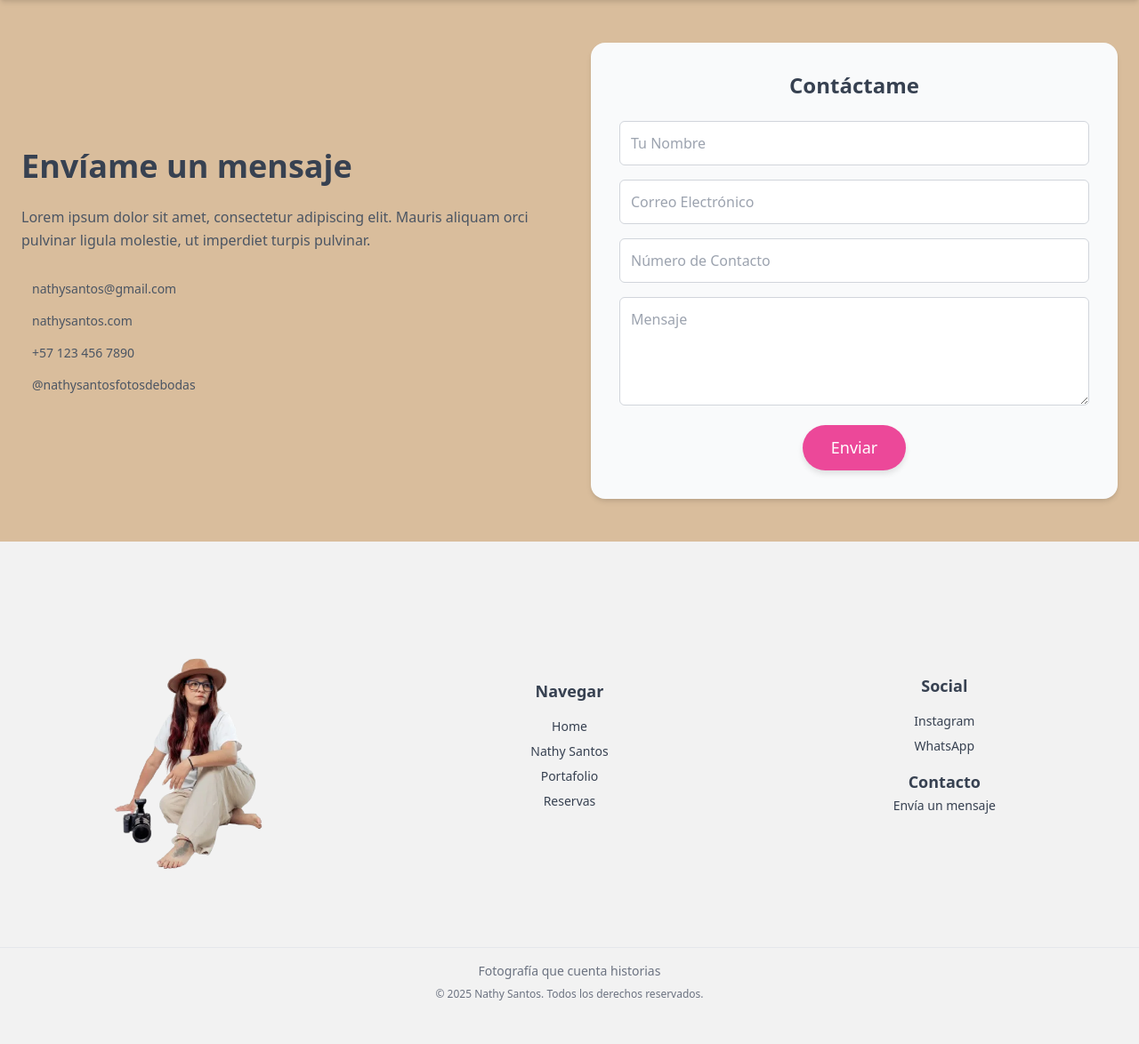
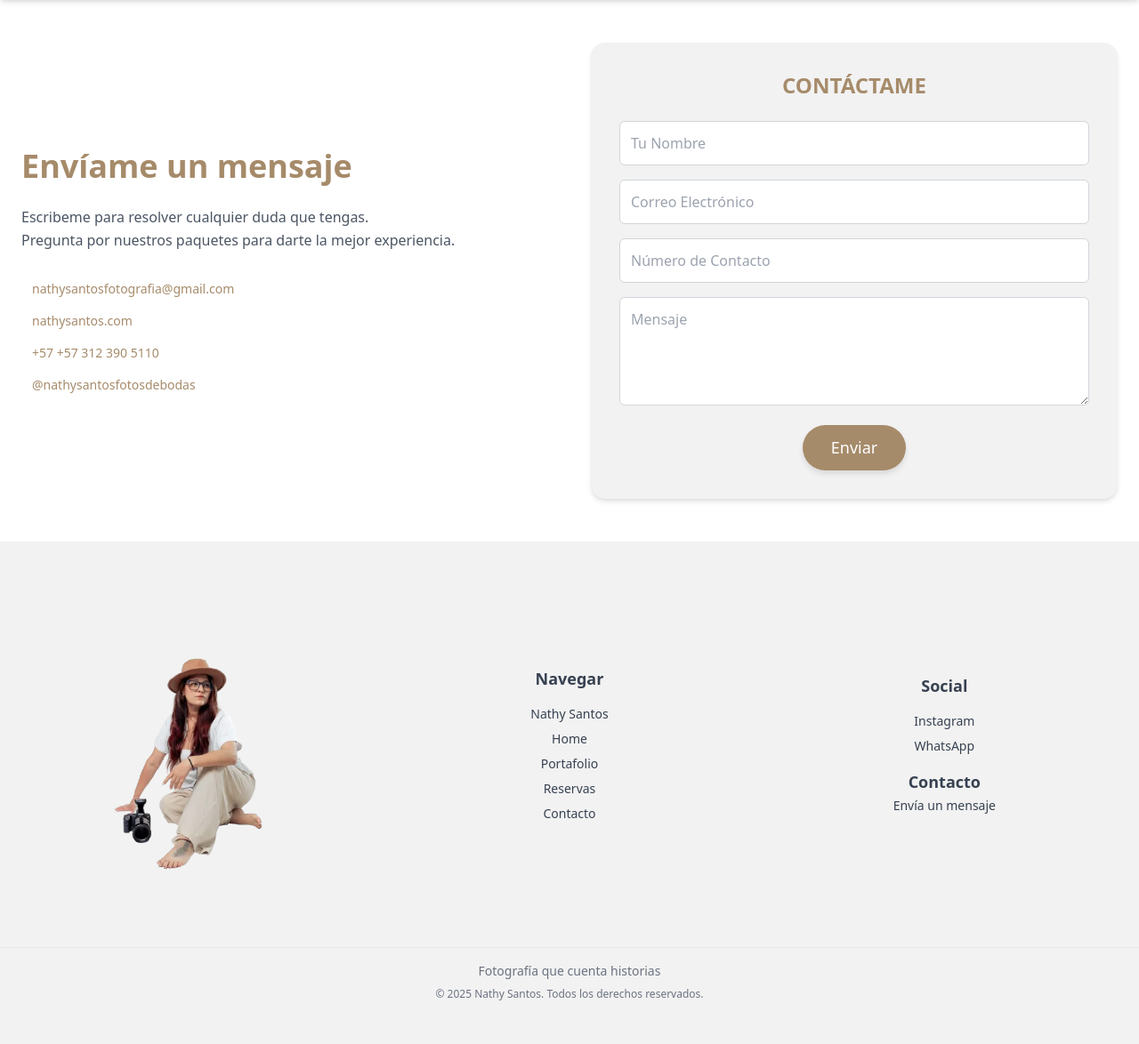
Before and after one commit to JulioCVargasL/NatySantos_Portfolio, a Django app: page /contact in a window 1280 px wide. Shown: the part 64-1238 px from the top of the page at 89% size. Run offline with Django 5.2, Linux system fonts and the light colour scheme; some libraries are stand-ins or nearby versions.

Commit message:
Ajuste Formulario / conexiones / favicon insertado

```diff
--- a/portfolio_NatySantos/portfolio_NatySantos/urls.py
+++ b/portfolio_NatySantos/portfolio_NatySantos/urls.py
@@ -21,6 +21,6 @@ from .views import contact
 
 urlpatterns = [
     path('admin/', admin.site.urls),
-    path('', index, name='principal'),
-    path('contact', contact, name='contacto')
+    path('', index, name='home'),
+    path('contact', contact, name='contact')
 ]
--- a/portfolio_NatySantos/static/css/custom.css
+++ b/portfolio_NatySantos/static/css/custom.css
@@ -35,11 +35,12 @@
 }
 
 .contacto {
-  background-color: #D9BD9C;
+  background-color: white;
+  color: #A68B6A;
 }
 
 .button {
-   background-color: #ec4899;
+  background-color: #A68B6A;
   color: white;
   padding: 12px 32px;
   font-size: 1.125rem; /* 18px */
@@ -53,6 +54,10 @@
 }
 
 .button:hover {
-  background-color: #db2777;
+  background-color: #D9A648;
   transform: scale(1.05);
 }
+.formulario {
+  background-color: #F2F2F2;
+  color: #A68B6A;
+}
--- a/portfolio_NatySantos/templates/contact.html
+++ b/portfolio_NatySantos/templates/contact.html
@@ -9,21 +9,22 @@
 
     <!-- Descripcion -->
     <div class="text-center md:text-left">
-      <h2 class="text-3xl md:text-4xl font-bold mb-6 text-gray-700">Envíame un mensaje</h2>
+      <h2 class="text-3xl md:text-4xl font-bold mb-6">Envíame un mensaje</h2>
       <p class="mb-8 text-gray-600 leading-relaxed">
-        Lorem ipsum dolor sit amet, consectetur adipiscing elit. Mauris aliquam orci pulvinar ligula molestie, ut imperdiet turpis pulvinar.
+        Escribeme para resolver cualquier duda que tengas.<br> Pregunta por nuestros paquetes para darte la mejor
+        experiencia.
       </p>
 
       <!-- Informacion de contacto -->
-      <div class="space-y-4 text-sm text-gray-600">
+      <div class="space-y-4 text-sm ">
         <div class="flex items-center space-x-3">
-          <i class="fas fa-envelope"></i> <span>nathysantos@gmail.com</span>
+          <i class="fas fa-envelope"></i> <span>nathysantosfotografia@gmail.com</span>
         </div>
         <div class="flex items-center space-x-3">
           <i class="fas fa-globe"></i> <span>nathysantos.com</span>
         </div>
         <div class="flex items-center space-x-3">
-          <i class="fab fa-whatsapp"></i> <span>+57 123 456 7890</span>
+          <i class="fab fa-whatsapp"></i> <span>+57 +57 312 390 5110</span>
         </div>
         <div class="flex items-center space-x-3">
           <i class="fab fa-instagram"></i> <span>@nathysantosfotosdebodas</span>
@@ -33,13 +34,17 @@
 
     <!-- Formulario de contacto -->
 
-    <div class="bg-gray-50 p-8 rounded-2xl shadow-md">
-      <h3 class="text-2xl font-bold mb-6 text-center text-gray-700">Contáctame</h3>
+    <div class="formulario p-8 rounded-2xl shadow-md">
+      <h3 class="text-2xl font-bold mb-6 text-center">CONTÁCTAME</h3>
       <form action="#" method="POST" class="space-y-4">
-        <input type="text" placeholder="Tu Nombre" class="w-full p-3 rounded-md border border-gray-300 focus:outline-none focus:ring-2 focus:ring-pink-300">
-        <input type="email" placeholder="Correo Electrónico" class="w-full p-3 rounded-md border border-gray-300 focus:outline-none focus:ring-2 focus:ring-pink-300">
-        <input type="text" placeholder="Número de Contacto" class="w-full p-3 rounded-md border border-gray-300 focus:outline-none focus:ring-2 focus:ring-pink-300">
-        <textarea placeholder="Mensaje" rows="4" class="w-full p-3 rounded-md border border-gray-300 focus:outline-none focus:ring-2 focus:ring-pink-300"></textarea>
+        <input type="text" placeholder="Tu Nombre"
+          class="w-full p-3 rounded-md border border-gray-300 focus:outline-none focus:ring-2 focus:ring-blue-100">
+        <input type="email" placeholder="Correo Electrónico"
+          class="w-full p-3 rounded-md border border-gray-300 focus:outline-none focus:ring-2 focus:ring-pink-300">
+        <input type="text" placeholder="Número de Contacto"
+          class="w-full p-3 rounded-md border border-gray-300 focus:outline-none focus:ring-2 focus:ring-pink-300">
+        <textarea placeholder="Mensaje" rows="4"
+          class="w-full p-3 rounded-md border border-gray-300 focus:outline-none focus:ring-2 focus:ring-pink-300"></textarea>
         <button type="submit" class="button">
           Enviar
         </button>
--- a/portfolio_NatySantos/templates/layouts/app.html
+++ b/portfolio_NatySantos/templates/layouts/app.html
@@ -1,10 +1,14 @@
 {% load static %}
 <!DOCTYPE html>
 <html lang="es">
+
 <head>
   <meta charset="UTF-8">
   <meta name="viewport" content="width=device-width, initial-scale=1.0">
   <title>{% block title %}Nathy Santos{% endblock %}</title>
+
+  <!--Favicon-->
+  <link rel="icon" href="{% static 'img/logos/favicon2.png' %}" type="image/png">
 
   <link rel="stylesheet" href="https://cdn.jsdelivr.net/npm/tailwindcss@2.2.19/dist/tailwind.min.css">
   <link rel="stylesheet" href="{% static 'css/custom.css' %}">
@@ -25,4 +29,5 @@
   {% include 'layouts/partials/footer.html' %}
 
 </body>
+
 </html>
--- a/portfolio_NatySantos/templates/layouts/partials/footer.html
+++ b/portfolio_NatySantos/templates/layouts/partials/footer.html
@@ -9,10 +9,16 @@
       <div class="text-center space-y-4">
         <h4 class="font-semibold text-lg">Navegar</h4>
         <ul class="space-y-2 text-sm">
-          <li><a href="#" class="resaltar">Home</a></li>
+          <!--ir a NathySantos-->
           <li><a href="#quien-soy" class="resaltar">Nathy Santos</a></li>
+          <!--ir a home-->
+          <li><a href="{% url 'home' %}" class="resaltar">Home</a></li>
+          <!--ir a Protfolio-->
           <li><a href="#portafolio" class="resaltar">Portafolio</a></li>
+          <!--ir a Calendar-->
           <li><a href="#calendario" class="resaltar">Reservas</a></li>
+          <!--ir a Contact-->
+          <li><a href="{% url 'contact' %}" class="resaltar">Contacto</a></li>
         </ul>
       </div>
 
@@ -21,7 +27,7 @@
         <ul class="space-y-2 text-sm">
           <li><a href="https://instagram.com/nathysantosfotosdebodas" target="_blank" class="resaltar">Instagram</a>
           </li>
-          <li><a href="https://wa.me/1234567890" target="_blank" class="resaltar">WhatsApp</a></li>
+          <li><a href="https://wa.me/+573123905110" target="_blank" class="resaltar">WhatsApp</a></li>
         </ul>
         <h4 class="font-semibold text-lg mt-6">Contacto</h4>
         <a href="#contacto" class="text-sm resaltar">Envía un mensaje</a>
--- a/portfolio_NatySantos/templates/layouts/partials/menu.html
+++ b/portfolio_NatySantos/templates/layouts/partials/menu.html
@@ -4,10 +4,15 @@
   <div class="container mx-auto px-4 py-4 flex justify-between items-center">
     <h1 class="text-2xl font-bold tracking-wide">Nathy Santos</h1>
     <nav class="space-x-7 text-sm font-medium">
-      <a href="#" class="resaltar">HOME</a>
+      <!--Ir al Index-->
+      <a href="{% url 'home' %}" class="resaltar">HOME</a>
+      <!--Ir al Portfolio-->
       <a href="#portafolio" class="resaltar">PORTAFOLIO</a>
-      <a href="#calendario" class="resaltar">CALENDARIO</a>
-      <a href="#contacto" class="resaltar">CONTACTO</a>
+      <!--Ir al Calendar-->
+      <a href="#Calendario" class="resaltar">CALENDARIO</a>
+      <!--Ir al Contact-->
+      <a href="{% url 'contact' %}" class="resaltar">CONTACTO</a>
+      <!--Ir al NathySantos-->
       <a href="#quien-soy" class="resaltar">¿QUIÉN SOY?</a>
     </nav>
   </div>
```
Also changed, not shown: portfolio_NatySantos/static/img/logos/favicon-pestañas.ico.png (renamed from portfolio_NatySantos/static/img/logos/6.VECTORIZACIÓN-NS-05.png), portfolio_NatySantos/static/img/logos/favicon.png (added), portfolio_NatySantos/static/img/logos/favicon2.png (renamed from portfolio_NatySantos/static/img/logos/5.VECTORIZACIÓN-NS-05.png). Lines whose indentation alone changed are shown as unchanged.
